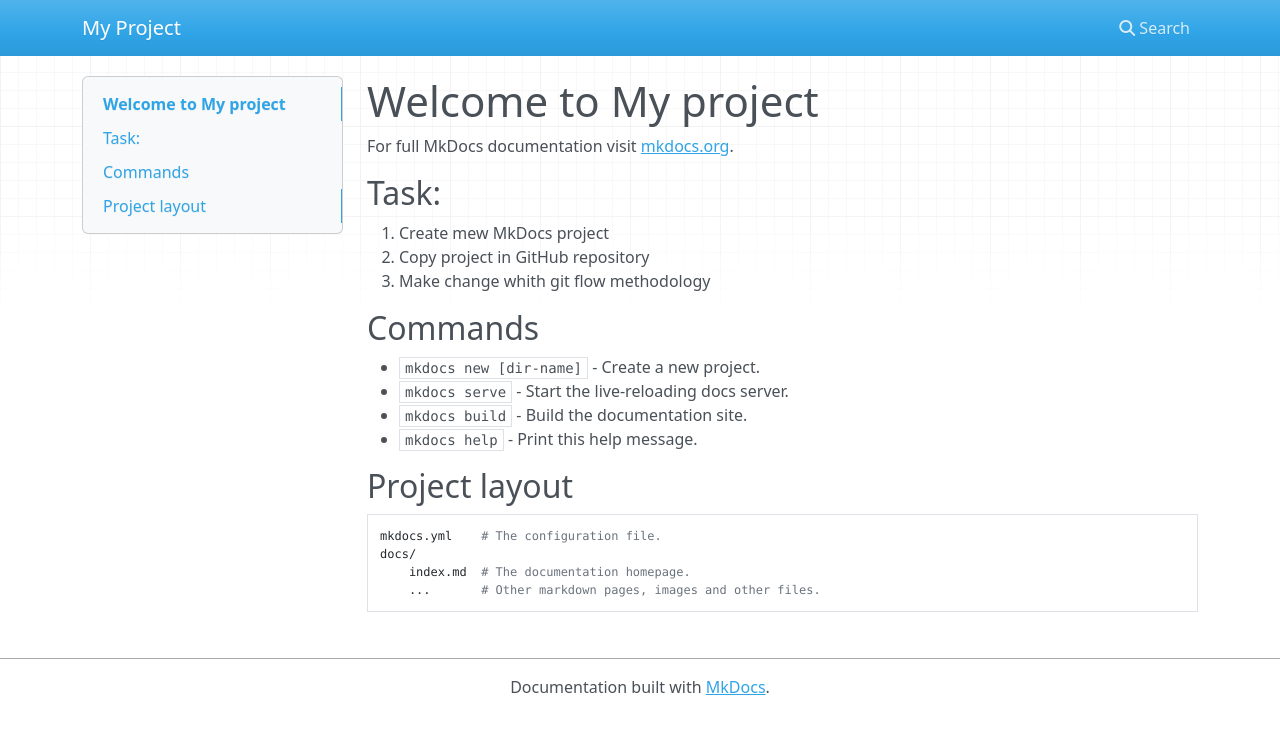
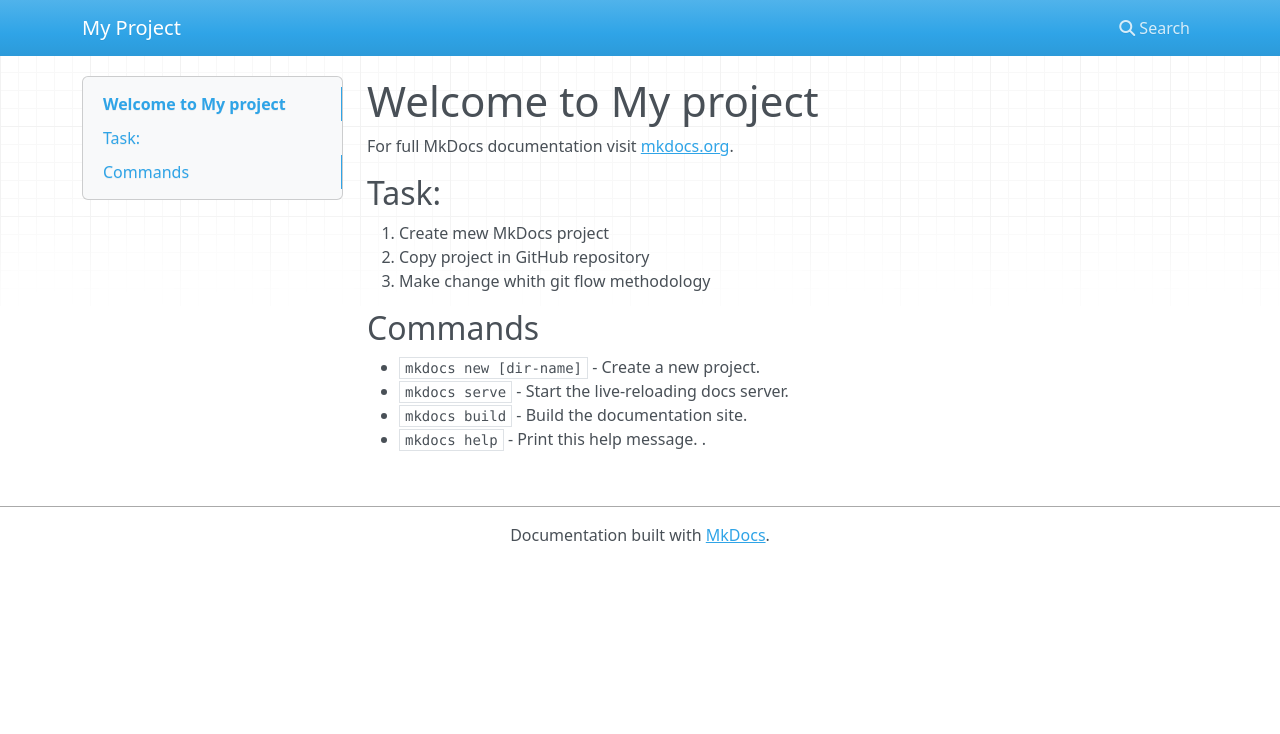
Before and after one commit to Deynekaz/Task-1, an MkDocs documentation site: the page built from docs/index.md, in a window 1280 px wide. Shown: the top 734 px of the page. Built offline with MkDocs 1.6.1, drawn with Linux system fonts in a browser that asks for light colours; nearby versions of some CDN libraries.

Commit message:
Удалила третий абзац

```diff
--- a/docs/index.md
+++ b/docs/index.md
@@ -15,10 +15,4 @@ For full MkDocs documentation visit [mkdocs.org](http://mkdocs.org).
 * `mkdocs serve` - Start the live-reloading docs server.
 * `mkdocs build` - Build the documentation site.
 * `mkdocs help` - Print this help message.
-
-## Project layout
-
-    mkdocs.yml    # The configuration file.
-    docs/
-        index.md  # The documentation homepage.
-        ...       # Other markdown pages, images and other files.
+.
```
